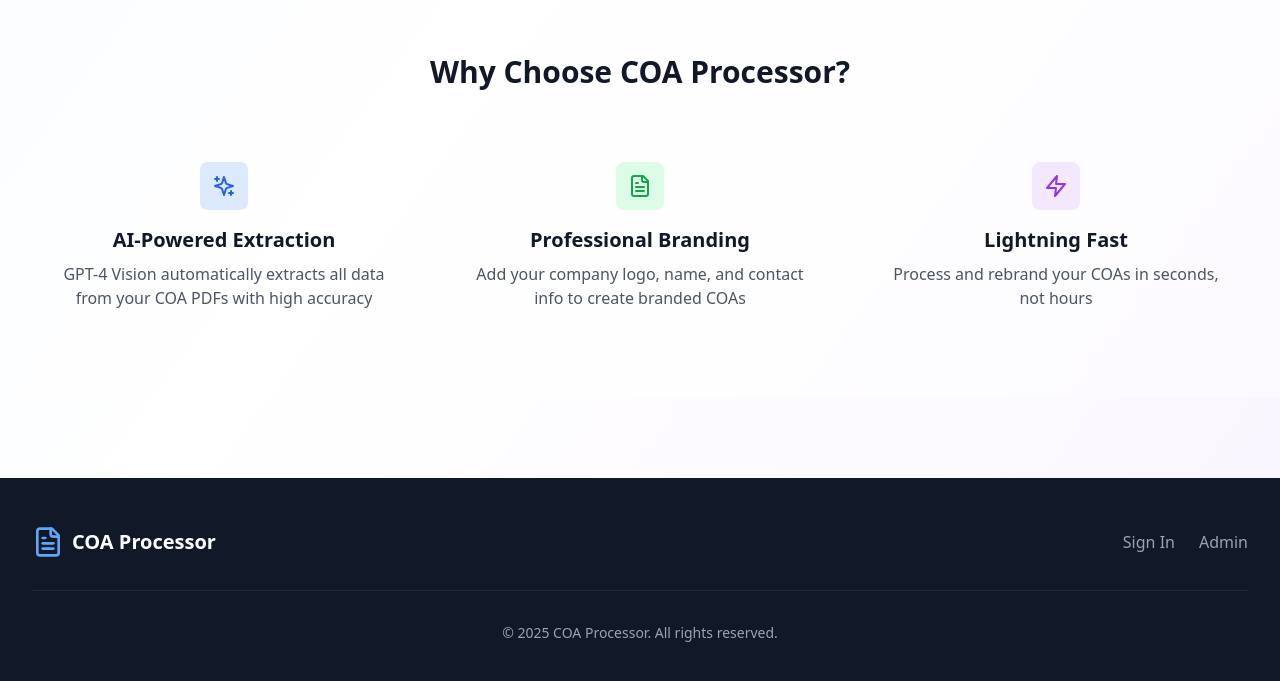
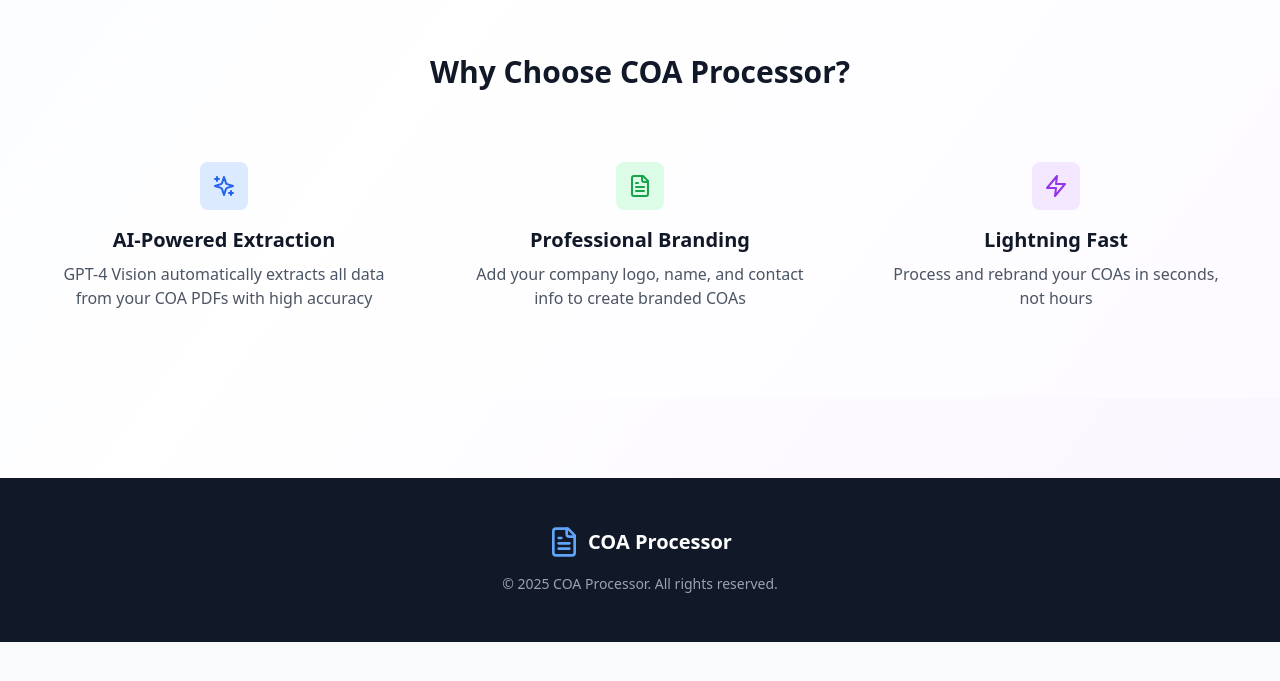
Before and after one commit to shashanksGitHub/coa-pdf-processor, a React (Vite) app in the folder frontend/: page / in a window 1280 px wide. Shown: the part 1061-1742 px from the top of the page. After the commit the page ends 1703 px from the top, so only its background shows below. Built offline with nearby package versions, Linux system fonts and the light colour scheme; no server answers.

Commit message:
Remove Sign In and Admin links from footer

```diff
--- a/frontend/src/components/Landing/LandingPage.jsx
+++ b/frontend/src/components/Landing/LandingPage.jsx
@@ -295,22 +295,14 @@ export default function LandingPage() {
       {/* Footer */}
       <footer className="bg-gray-900 text-white py-12 mt-20">
         <div className="max-w-7xl mx-auto px-4 sm:px-6 lg:px-8">
-          <div className="flex flex-col md:flex-row justify-between items-center">
-            <div className="flex items-center mb-4 md:mb-0">
+          <div className="flex flex-col items-center">
+            <div className="flex items-center mb-4">
               <FileText className="w-8 h-8 text-blue-400" />
               <span className="ml-2 text-xl font-bold">COA Processor</span>
             </div>
-            <div className="flex space-x-6">
-              <Link to="/login" className="text-gray-400 hover:text-white">
-                Sign In
-              </Link>
-              <Link to="/admin" className="text-gray-400 hover:text-white">
-                Admin
-              </Link>
+            <div className="text-center text-gray-400 text-sm">
+              <p>© 2025 COA Processor. All rights reserved.</p>
             </div>
-          </div>
-          <div className="mt-8 pt-8 border-t border-gray-800 text-center text-gray-400 text-sm">
-            <p>© 2025 COA Processor. All rights reserved.</p>
           </div>
         </div>
       </footer>
```
